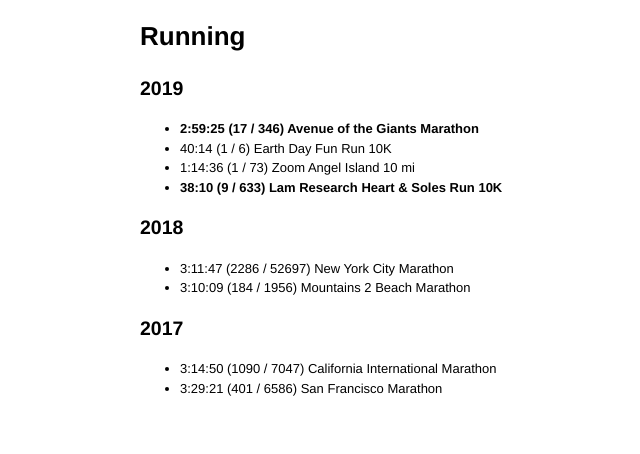
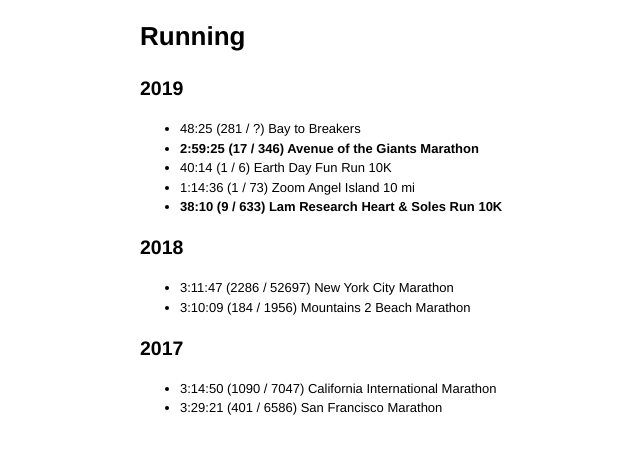
Before and after one commit to denis/denis.github.com, a Jekyll site: the page built from running.md, in a window 1280 px wide. Shown: the top 454 px of the page, without its empty margins (100-740 px from the left). Built offline with Jekyll 4.4.1, drawn with Linux system fonts in a browser that asks for light colours; comment, search, counter and statistics services are not loaded.

Commit message:
Add Bay to Breakers to Running

```diff
--- a/running.md
+++ b/running.md
@@ -8,6 +8,7 @@
 
 ## 2019
 
+- 48:25 (281 / ?) Bay to Breakers
 - **2:59:25 (17 / 346) Avenue of the Giants Marathon**
 - 40:14 (1 / 6) Earth Day Fun Run 10K
 - 1:14:36 (1 / 73) Zoom Angel Island 10 mi
```
